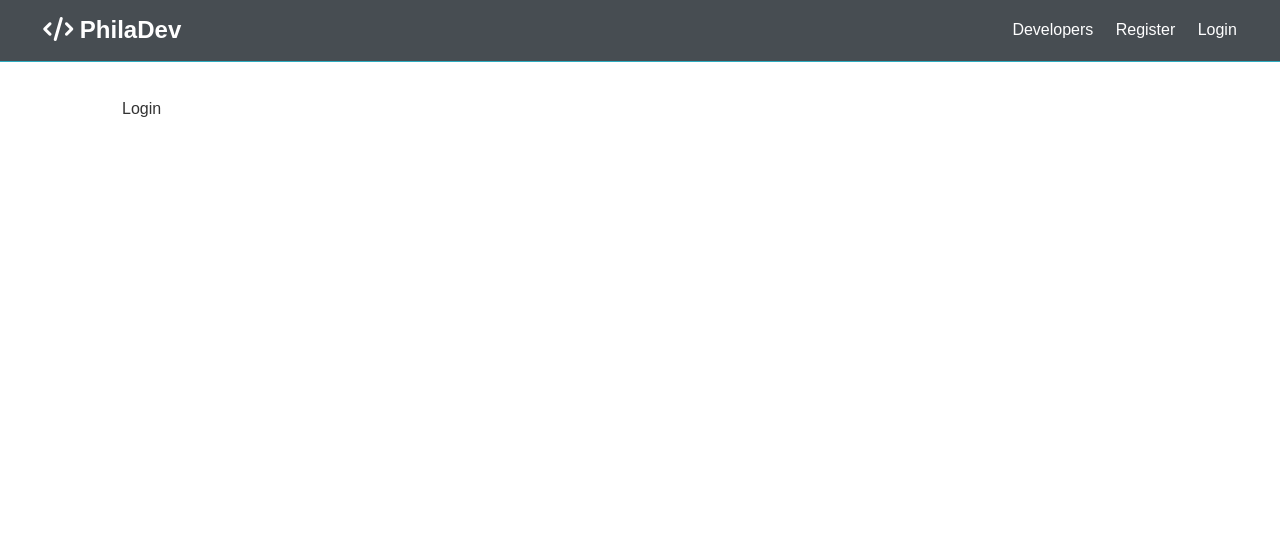
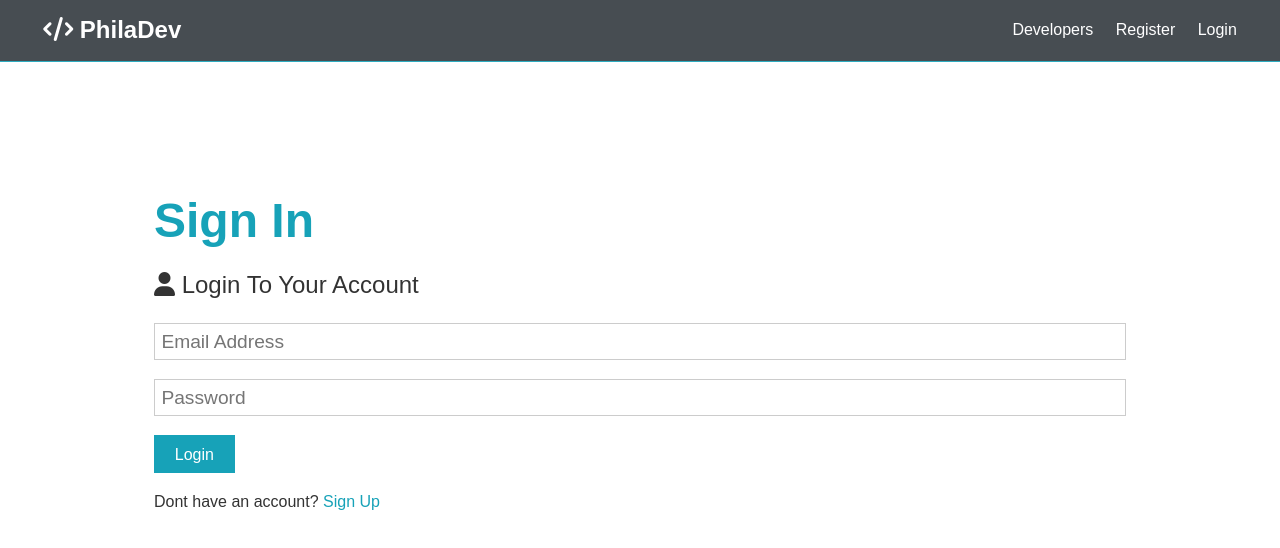
Before and after one commit to jessicamhunt/eyeth, a React (Create React App) app in the folder client/: page /login in a window 1280 px wide. Shown: the top 548 px of the page. Built offline with nearby package versions, Linux system fonts and the light colour scheme.

Commit message:
Add useState, onChange, and onSubmit functions to login component. Add links on sign up and register component.

```diff
--- a/client/src/components/auth/Login.js
+++ b/client/src/components/auth/Login.js
@@ -1,7 +1,61 @@
-import React from "react";
+import React, { Fragment, useState } from "react";
+import { Link } from "react-router-dom";
 
 const Login = () => {
-  return <div>Login</div>;
+  const [formData, setFormData] = useState({
+    email: "",
+    password: "",
+  });
+
+  const { email, password } = formData;
+
+  const onChange = (e) =>
+    setFormData({ ...formData, [e.target.name]: e.target.value });
+
+  const onSubmit = (e) => {
+    e.preventDefault();
+    console.log(formData);
+  };
+
+  return (
+    <Fragment>
+      <section className="container">
+        <h1 className="large text-primary">Sign In</h1>
+        <p className="lead">
+          <i className="fas fa-user"></i> Login To Your Account
+        </p>
+        <form className="form" onSubmit={(e) => onSubmit(e)}>
+          <div className="form-group">
+            <input
+              type="email"
+              placeholder="Email Address"
+              name="email"
+              value={email}
+              onChange={(e) => onChange(e)}
+              required
+            />
+          </div>
+
+          <div className="form-group">
+            <input
+              type="password"
+              placeholder="Password"
+              name="password"
+              minLength="6"
+              value={password}
+              onChange={(e) => onChange(e)}
+              required
+            />
+          </div>
+
+          <input type="submit" className="btn btn-primary" value="Login" />
+        </form>
+        <p className="my-1">
+          Dont have an account? <Link to="/register">Sign Up</Link>
+        </p>
+      </section>
+    </Fragment>
+  );
 };
 
 export default Login;
--- a/client/src/components/auth/Register.js
+++ b/client/src/components/auth/Register.js
@@ -1,4 +1,5 @@
 import React, { Fragment, useState } from "react";
+import { Link } from "react-router-dom";
 
 const Register = () => {
   const [formData, setFormData] = useState({
@@ -40,6 +41,7 @@
               required
             />
           </div>
+
           <div className="form-group">
             <input
               type="email"
@@ -54,6 +56,7 @@
               Gravatar email
             </small>
           </div>
+
           <div className="form-group">
             <input
               type="password"
@@ -65,6 +68,7 @@
               required
             />
           </div>
+
           <div className="form-group">
             <input
               type="password"
@@ -76,10 +80,11 @@
               required
             />
           </div>
+
           <input type="submit" className="btn btn-primary" value="Register" />
         </form>
         <p className="my-1">
-          Already have an account? <a href="login.html">Sign In</a>
+          Already have an account? <Link to="/login">Sign In</Link>
         </p>
       </section>
     </Fragment>
```
